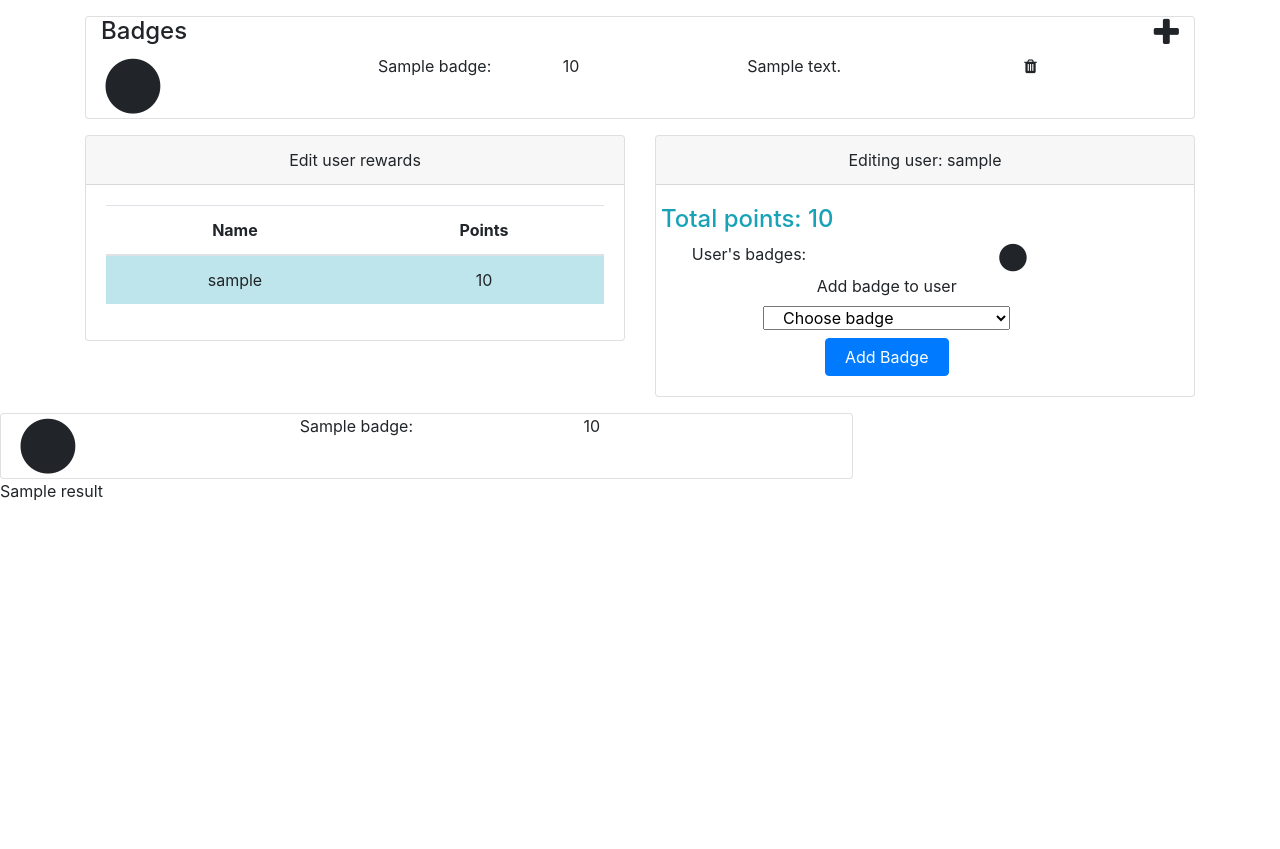
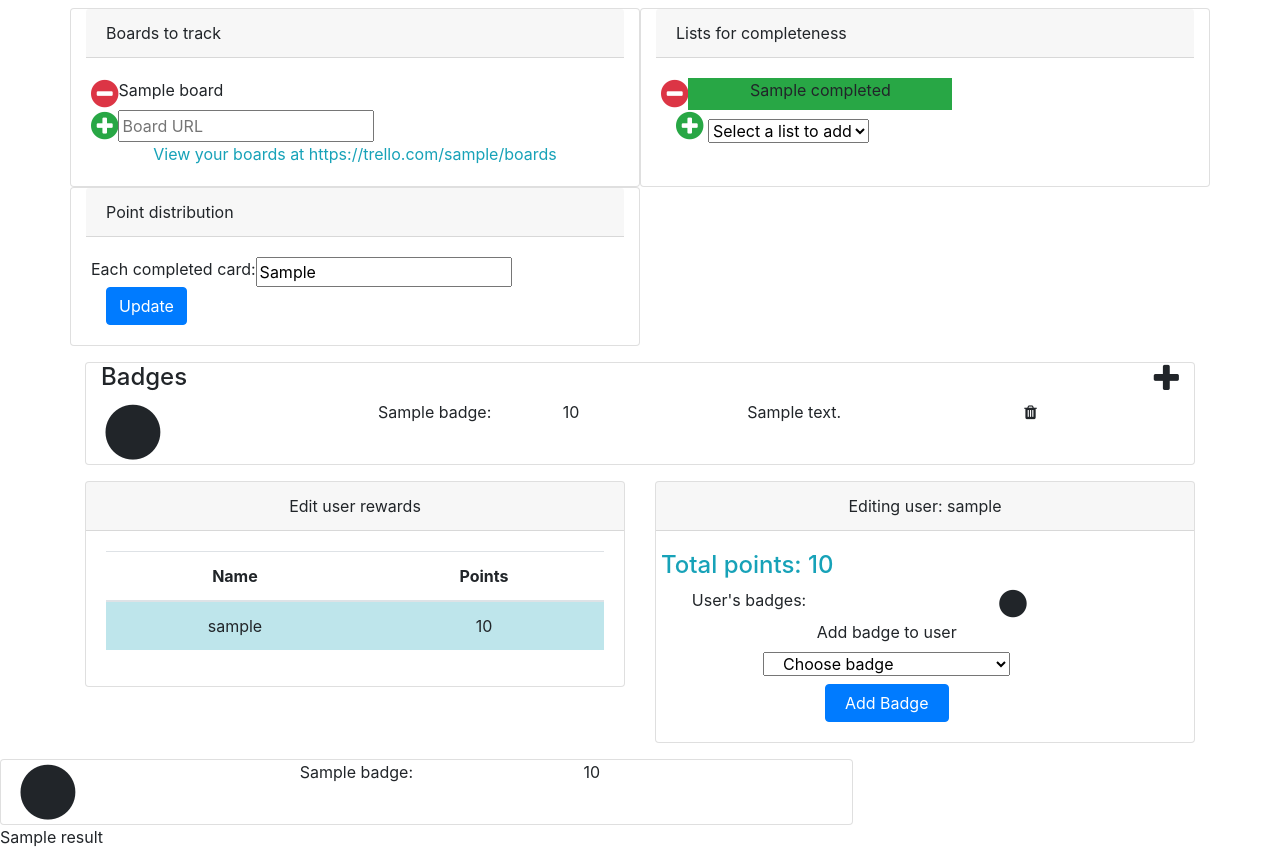
Before and after one commit to tylergel/flask-app, a Flask app: template templates/admin/admin.html in a window 1280 px wide. Shown: the part 56-905 px from the top of the page. Before the commit the page ends 557 px from the top, so only its background shows below. Run offline with Flask 3, Linux system fonts and the light colour scheme; the template is opened without the code that fills it: most values are stand-ins (such as "Sample title", 1, 10 or a date in 2020); some libraries are stand-ins or nearby versions.

Commit message:
Add functionality to admin page

```diff
--- a/app.py
+++ b/app.py
@@ -31,9 +31,12 @@ def mainRender():
     db = database.Database()
     badges = db.userBadges(session.get('user_id'))
     userData = db.getUser(session.get('user_id'))
-    points = db.getPoints(session.get('user_id'))
+    points = db.getPointsOfUser(session.get('user_id'))
+    users=db.getUsers()
+    for index, user in enumerate(users) :
+        users[index]['rank'] = (index + 1)
     members = main.getAllMembers()
-    return render_template('/main/main.html', fff=session, members=members, points = points, users = userData, badges=badges, cards=cards, completed=completed, totalcards=totalcards, opencards=opencards, username=session.get('user'))
+    return render_template('/main/main.html', allusers=users, members=members, points = points, users = userData, badges=badges, cards=cards, completed=completed, totalcards=totalcards, opencards=opencards, username=session.get('user'))
 
 # @app.route('/login')
 # def login():
@@ -60,8 +63,17 @@ def adminRender():
     badges = db.getBadges()
     userData = db.getUser(session.get('user_id'))
     users = db.getUsers()
-    points = db.getPoints(session.get('user_id'))
-    return render_template('/admin/admin.html', badges=badges, users=userData, allusers=users, points=points)
+    points = db.getPointsOfUser(session.get('user_id'))
+    boards = db.getBoards()
+    lists = main.getLists()
+    completed_lists = db.getCompletedLists()
+    points_distribution = db.getPointsDistribution()
+    currentuser = []
+    user_id = request.args.get('user_id')
+    for user in users :
+        if user_id == str(user['id']) :
+            currentuser = user
+    return render_template('/admin/admin.html', points_distribution=points_distribution, currentuser=currentuser, completed_lists=completed_lists, lists=lists, boards=boards,trellousername=session.get('trellousername'), badges=badges, users=userData, allusers=users, points=points)
 
 @app.route('/profile')
 def profileRender():
@@ -74,6 +86,19 @@ def deleteBadge():
     db.deleteBadge(badge_id)
     return redirect(url_for('delete'))
 
+@app.route('/deleteboard')
+def deleteBoard():
+    db = database.Database()
+    board_id = request.args.get('data', 0, type=str)
+    db.deleteBoard(board_id)
+    return redirect(url_for('delete'))
+
+@app.route('/deletelist')
+def deleteList():
+    db = database.Database()
+    list_id = request.args.get('data', 0, type=str)
+    db.deleteList(list_id)
+    return redirect(url_for('delete'))
 
 @app.route('/addbadge')
 def addBadge():
@@ -85,6 +110,28 @@ def addBadge():
     db.addBadge(icon, name, points, description)
     return redirect('/admin')
 
+@app.route('/addlist')
+def addList():
+    db = database.Database()
+    listname = request.args.get('listname')
+    listid = request.args.get('listid')
+    db.addList(listname, listid)
+    return redirect('/admin')
+
+@app.route('/addpointsdist')
+def addPointsDist():
+    db = database.Database()
+    ppc = request.args.get('ppc')
+    db.addPointsDist(ppc)
+    return redirect('/admin')
+
+@app.route('/addboard')
+def addBoard():
+    db = database.Database()
+    boardid = request.args.get('boardid')
+    db.addBoard(boardid)
+    return redirect('/admin')
+
 @app.route('/addbadgetouser')
 def addBadgeToUser():
     db = database.Database()
--- a/auth.py
+++ b/auth.py
@@ -83,10 +83,12 @@ def load_logged_in_user():
             "SELECT * FROM users WHERE id = '{}'".format(user_id)
         )
         db = database.Database()
-        session['trellotoken'] = db.getTrelloToken(session.get('user_id'))
-        members = requests.get("https://api.trello.com/1/members/me/?key=a1b402ff2cc40ab7a947993eb3a08d25&token="+session.get('trellotoken'))
+        session['trello'] = db.getTrelloToken(session.get('user_id'))
+        members = requests.get("https://api.trello.com/1/members/me/?key=a1b402ff2cc40ab7a947993eb3a08d25&token="+session.get('trello'))
         member = json.loads(members.text)
+        session['trellousername'] = member['username']
         session['id'] = member['id']
+
 
 @bp.route('/logout')
 def logout():
--- a/templates/admin/admin.html
+++ b/templates/admin/admin.html
@@ -4,6 +4,57 @@
         {% block content %}
           <body>
             <div class = "container">
+              <div class = "row mt-2">
+              <div class = "card col-6">
+                <div class = "card-header">
+                  Boards to track
+                </div>
+                <div class = "card-body text-center">
+                  {% for board in boards %}
+                    <div class = "row">
+                      <i class="deleteboard text-danger fa fa-minus-circle fa-2x" data-boardid={{board[0]}}></i>
+                          {{ board[1] }}
+
+                    </div>
+                  {% endfor %}
+                    <div class = "row">
+                      <i class="addboard text-success fa fa-plus-circle fa-2x"></i>
+                      <input type="text" id="addboardid" placeholder="Board URL"  >
+                    </div>
+                    <div class = "text-info">View your boards at https://trello.com/{{trellousername}}/boards</div>
+                </div>
+              </div>
+              <div class = "card col-6">
+                <div class = "card-header">
+                  Lists for completeness
+                </div>
+                <div class = "card-body">
+                  {% for completed_list in completed_lists %}
+                    <div class = "row"><i class="deletelist text-danger fa fa-minus-circle fa-2x" data-listid={{completed_list['id']}}></i><div class = " col-6 bg-success text-center">{{completed_list['name']}}</div></div>
+                  {% endfor %}
+                  <i class="addlist text-success fa fa-plus-circle fa-2x"></i>
+                  <select id = "addlistname" class = "mt-2">
+                    <option>Select a list to add</option>
+                    {% for list in lists %}
+                    <option value = {{list['id']}}>{{list['name']}}</option>
+                    {% endfor %}
+                  </select>
+                </div>
+              </div>
+            </div>
+            <div class = "row">
+              <div class = "card col-6">
+                <div class = "card-header">
+                  Point distribution
+                </div>
+                <div class = "card-body">
+                  <div class = "row">
+                    Each completed card: <input id = "ppc" type="text" value = {{points_distribution['ppc']}} placeholder="100 (points per card)">
+                  </div>
+                  <div class = "btn btn-primary" id = "update_points">Update</div>
+                </div>
+              </div>
+            </div>
                 <div class="card col-12 mt-3">
                   <div class = "row">
                     <div class = "col-4">
@@ -74,7 +125,8 @@
                           </thead>
                           <tbody>
                             {% for user in allusers %}
-                             <tr class = "table-info">
+                             {% if user['username'] == currentuser['username'] %}
+                             <tr class = " table-success">{% else %}<tr  class = "changeuser table-info" data-user={{user['id']}}>{% endif %}
                                <td>{{user['username']}}</td>
                                <td>{{user['points']}}</td>
                              </tr>
@@ -87,19 +139,19 @@
               <div class="col-12 col-lg-6 mt-3">
                 <div class="card">
                   <div class = "card-header text-center">
-                    Editing user: {{allusers[0]['usernamename']}}
+                    Editing user: {{currentuser['username']}}
                   </div>
                   <div class="card-body text-center">
                     <div class = "row text-center">
-                      <h4 class = "text-info">Total points: {{ allusers[0]['points'] }}<h4>
+                      <h4 class = "text-info">Total points: {{ currentuser['points'] }}<h4>
                       </div>
                     <div class = "row">
-                      <input type = "text" style = "display:none" id = "gettingid" value = "{{allusers[0]['id']}}">
+                      <input type = "text" style = "display:none" id = "gettingid" value = "{{currentuser['id']}}">
                       <div class = "col-4">
                         User's badges:
                         </div>
                       <div class = "col-8">
-                        {% for badge in allusers[0]['badges'] %}
+                        {% for badge in currentuser['badges'] %}
                          <span class="fa-stack has-badge" data-toggle="tooltip" data-placement="top" title="{{badge['description']}}">
                             <i class="fa fa-circle fa-stack-2x"></i>
                             <i class="fa fa-{{badge['icon']}} fa-stack-1x fa-inverse"></i>
@@ -161,7 +213,7 @@ $( "#showadd" ).click(function() {
   $(function() {
       $('.deletebadge').bind('click', function() {
         $.getJSON($SCRIPT_ROOT + '/deletebadge', {
-          data: $(this).data('badgeid')
+          data: $(this).data('board')
         }, function(data) {
           window.location.replace("/admin");
         });
@@ -199,6 +251,79 @@ $( "#showadd" ).click(function() {
           });
         });
 
+        $(function() {
+            $('.deleteboard').bind('click', function() {
+              $.getJSON($SCRIPT_ROOT + '/deleteboard', {
+                data: $(this).data('boardid')
 
+              }, function(data) {
+                window.location.replace("/admin");
+              });
+              window.location.replace("/admin");
+              return false;
+            });
+          });
 
+          $(function() {
+              $('.deletelist').bind('click', function() {
+                $.getJSON($SCRIPT_ROOT + '/deletelist', {
+                  data: $(this).data('listid')
+
+                }, function(data) {
+                  window.location.replace("/admin");
+                });
+                window.location.replace("/admin");
+                return false;
+              });
+            });
+
+            $(function() {
+                $('.addboard').bind('click', function() {
+                  $.getJSON($SCRIPT_ROOT + '/addboard', {
+                    boardid: $("#addboardid").val(),
+                  }, function(data) {
+                    window.location.replace("/admin");
+                  });
+                  window.location.replace("/admin");
+                  return false;
+                });
+              });
+
+              $(function() {
+                  $('.addlist').bind('click', function() {
+                    $.getJSON($SCRIPT_ROOT + '/addlist', {
+                      listname: $("#addlistname option:selected").text(),
+                      listid: $("#addlistname option:selected").val(),
+                    }, function(data) {
+                      window.location.replace("/admin");
+                    });
+                    window.location.replace("/admin");
+                    return false;
+                  });
+                });
+
+                $(function() {
+                    $('#update_points').bind('click', function() {
+                      $.getJSON($SCRIPT_ROOT + '/addpointsdist', {
+                        ppc: $("#ppc").val(),
+                      }, function(data) {
+                        window.location.replace("/admin");
+                      });
+                      window.location.replace("/admin");
+                      return false;
+                    });
+                  });
+
+$(function() {
+    $('.changeuser').bind('click', function() {
+      user_id= $(this).data('user');
+      $.getJSON($SCRIPT_ROOT + '/admin', {
+        user_id: user_id,
+      }, function(data) {
+        window.location.replace("/admin?user_id="+user_id);
+      });
+      window.location.replace("/admin?user_id="+user_id);
+      return false;
+    });
+  });
 </script>
--- a/templates/base.html
+++ b/templates/base.html
@@ -16,7 +16,7 @@
 </button>
 
 <div class="collapse navbar-collapse" id="navbarSupportedContent">
-<ul class="navbar-nav mr-auto">
+<ul class="navbar-nav ">
 <li class="nav-item active">
 <a class="nav-link" href="/main">Home <span class="sr-only">(current)</span></a>
 </li>
@@ -30,11 +30,11 @@
 <a class="nav-link" href="/admin">Admin settings</a>
 </li>
 {%  if session['user'] %}
-            <li class="navbar-nav">
-                <a class="nav-link" href="{{ url_for('profiles.profile') }}">Welcome, {{ session['user']['username'] }}</a>
+            <li class="navbar-nav pull-right">
+                <a class="nav-link pull-right" href="{{ url_for('profiles.profile') }}">Welcome, {{ session['user']['username'] }}</a>
             </li>
-            <ul class="navbar-nav">
-                <li class="nav-item">
+            <ul class="navbar-nav"  >
+                <li class="nav-item" >
                     <a class="nav-link" href="{{ url_for('auth.logout') }}">Logout </a>
                 </li>
             </ul>
```
Also changed, not shown: database.py (+39 -6 lines), main.py (+23 -4 lines), profiles.py (+5 -2 lines), templates/main/main.html (+8 -4 lines), templates/profiles/profile.html (+13 -10 lines).
